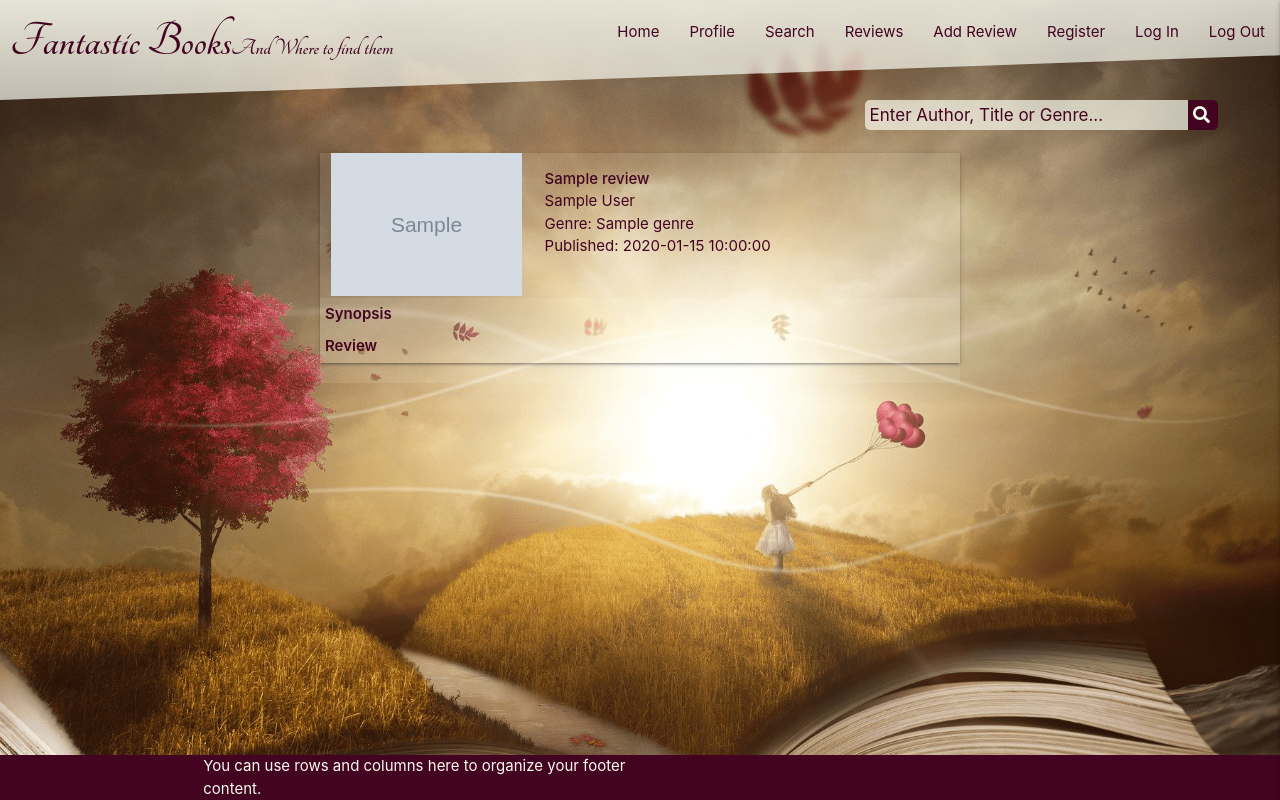
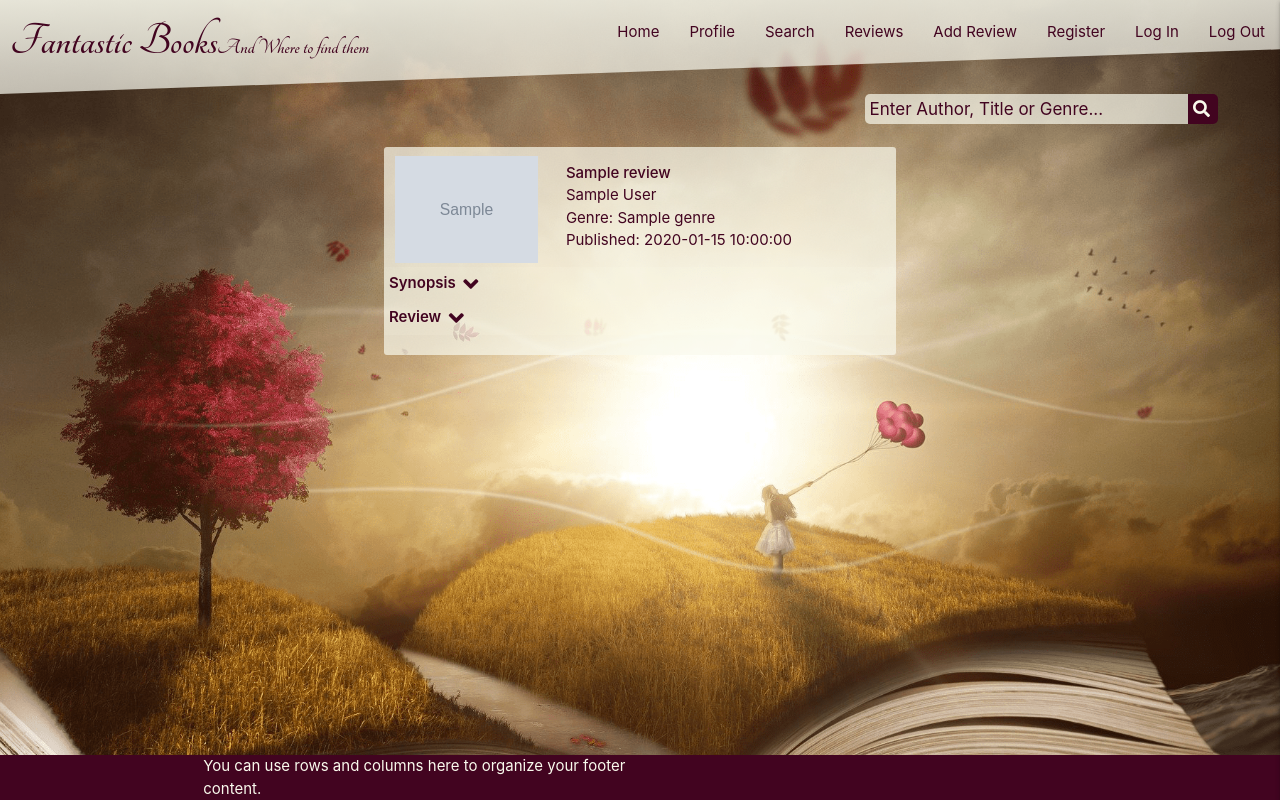
Before and after one commit to Code-Institute-Submissions/Fantastic-Books, a Flask app: page /reviews in a window 1280 px wide. Run offline with Flask 2, Linux system fonts and the light colour scheme; grey boxes marked "Sample" are stand-in pictures; a database or web service that is not in the repository returns one stand-in record (values such as "Sample title"); some libraries are stand-ins or nearby versions.

Commit message:
Style reviews layout

```diff
--- a/static/css/style.css
+++ b/static/css/style.css
@@ -2,7 +2,7 @@
 
 header {
     position: relative;
-    height: 100px;
+    height: 6.25rem;
     overflow: hidden;
     z-index: 2;
 }
@@ -25,7 +25,7 @@
     padding-top: 10px;
     font-family: 'Tangerine', cursive;
     font-weight: 700;
-    font-size: 50px;
+    font-size: 3.125rem;
 }
 
 nav ul a {
@@ -55,7 +55,7 @@
 }
 
 .sub-logo {
-    font-size: 24px;
+    font-size: 1.5rem;
     font-weight: 700;
 }
 
@@ -119,9 +119,9 @@
 
 /* Mobile Search */
 .mobile-search {
-    margin-top: 100px;
-    margin-left:20px;
-    margin-right:20px;
+    margin-top: 6.25rem;
+    margin-left: 1.25rem;
+    margin-right: 1.25rem;
     background: rgba(250, 250, 237, 0.8);
     border: 1px solid #fafaed;
     border-radius: 3px;
@@ -217,7 +217,7 @@
     padding-top: 10px;
     font-family: 'Tangerine', cursive;
     font-weight: 700;
-    font-size: 50px;
+    font-size: 3.125rem;
     text-align: center;
 }
 
@@ -237,7 +237,7 @@
 
 .card {
     background-color: rgba(250, 250, 237, 0.7);
-    margin-top: 100px;
+    margin-top: 6.25rem;
     text-align: center;
     position: absolute;
 }
@@ -245,7 +245,7 @@
 .card .card-title {
     font-family: 'Tangerine', cursive;
     font-weight: 700;
-    font-size: 50px;
+    font-size: 3.125rem;
     color: #420420;
 }
 
@@ -349,7 +349,7 @@
 .register-btn {
     background-color: #420420;
     color:#fafaed;
-    width: 100px;
+    width: 6.25rem;
 }
 
 .register-btn:hover {
@@ -366,6 +366,7 @@
 .collapsible {
     border: 0;
     margin: 0;
+    box-shadow: none;
 }
 
 .collapsible-header {
@@ -376,13 +377,13 @@
 }
 
 .collapsible-body {
-    padding: 0;
+    padding: 5px;
     border-bottom: 0;
 }
 
 textarea {
     border: 0;
-    padding: 0;
+    padding: 0x;
 }
 
 .btn-small {
@@ -398,25 +399,45 @@
 /* Reviews */
 
 .reviews {
-    width: 50%;
+    width: 40%;
     margin: auto;
-    background-color: rgba(250, 250, 237, 0.1)
+    background-color: rgba(250, 250, 237, 0.7);
+    border-radius: 3px;
+    color: #420420;
 }
 
 .book-cover {
  display: flex;
- height: 100%;
- width: 100%;
+ max-height: 15rem;
+ max-width: 9.5rem;
+ margin-top: .625rem;
 }
 
 .book-info {
-    margin-bottom: 40px;
+    margin-bottom: 1rem;
+}
+
+.review-btn-container {
+    text-align: right;
+    margin-right: 5px;
+    margin-top: 5px;
 }
 
 
 /* Media Queries */
 @media only screen and (min-width: 768px) {
     .form-container {
-        margin-top: 100px;
+        margin-top: 6.25rem;
     }
 }
+
+@media only screen and (max-width: 768px) {
+    .review-btn-container {
+        text-align: center;
+    }
+
+    .book-cover {
+        margin: auto;
+        margin-top: 7px;
+    }
+}
--- a/templates/reviews.html
+++ b/templates/reviews.html
@@ -41,17 +41,19 @@
                     <div class="row">
                         <ul class="collapsible">
                             <li>
-                                <div class="collapsible-header">Synopsis</div>
+                                <div class="collapsible-header">Synopsis <i class="fas fa-angle-down"></i></div>
                                 <div class="collapsible-body"> {{ review.synopsis}}</div>
                             </li>
                             <li>
-                                <div class="collapsible-header">Review</div>
+                                <div class="collapsible-header">Review <i class="fas fa-angle-down"></i></div>
                                 <div class="collapsible-body"> {{ review.review }}</div>
                             </li>
                         </ul>
                     {% if session.user|lower == review.created_by|lower %}
-                            <a href="{{ url_for('delete_review', review_id=review._id) }}" class="btn-small">Delete</a>
-                            <a href="{{ url_for('edit_review', review_id=review._id) }}" class="btn-small">Edit</a>
+                    <div class="review-btn-container">
+                        <a href="{{ url_for('delete_review', review_id=review._id) }}" class="btn-small">Delete</a>
+                        <a href="{{ url_for('edit_review', review_id=review._id) }}" class="btn-small">Edit</a>
+                    </div>
                     {% endif %}
                     </div>
                     </div>
```
